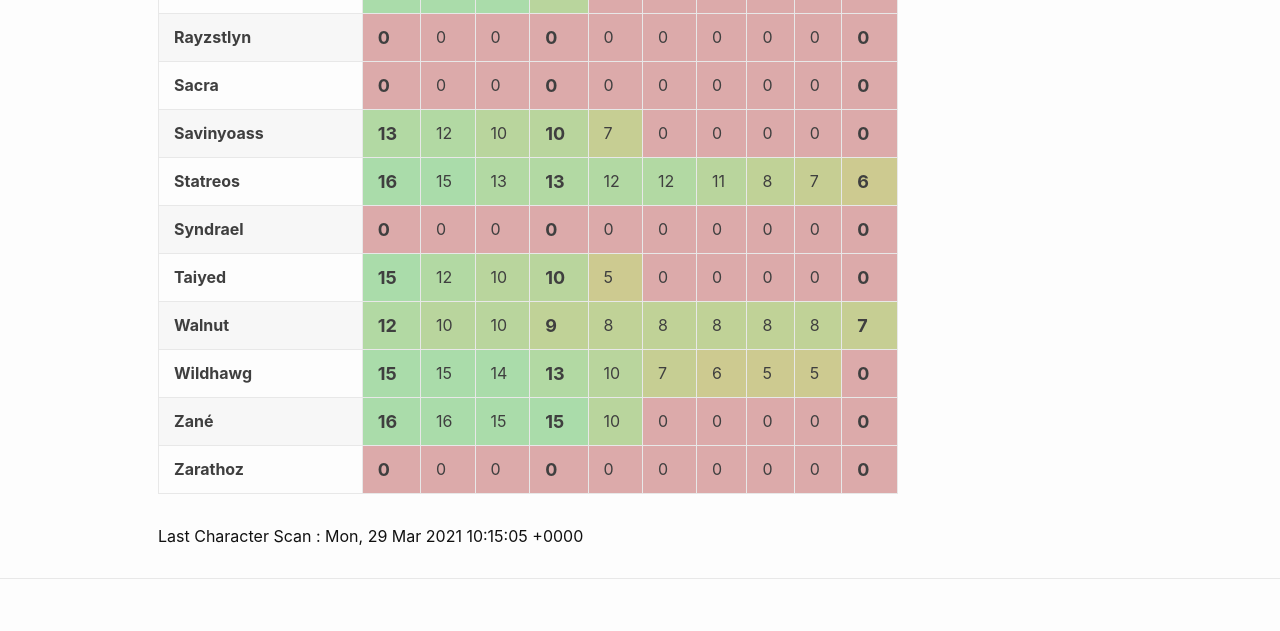
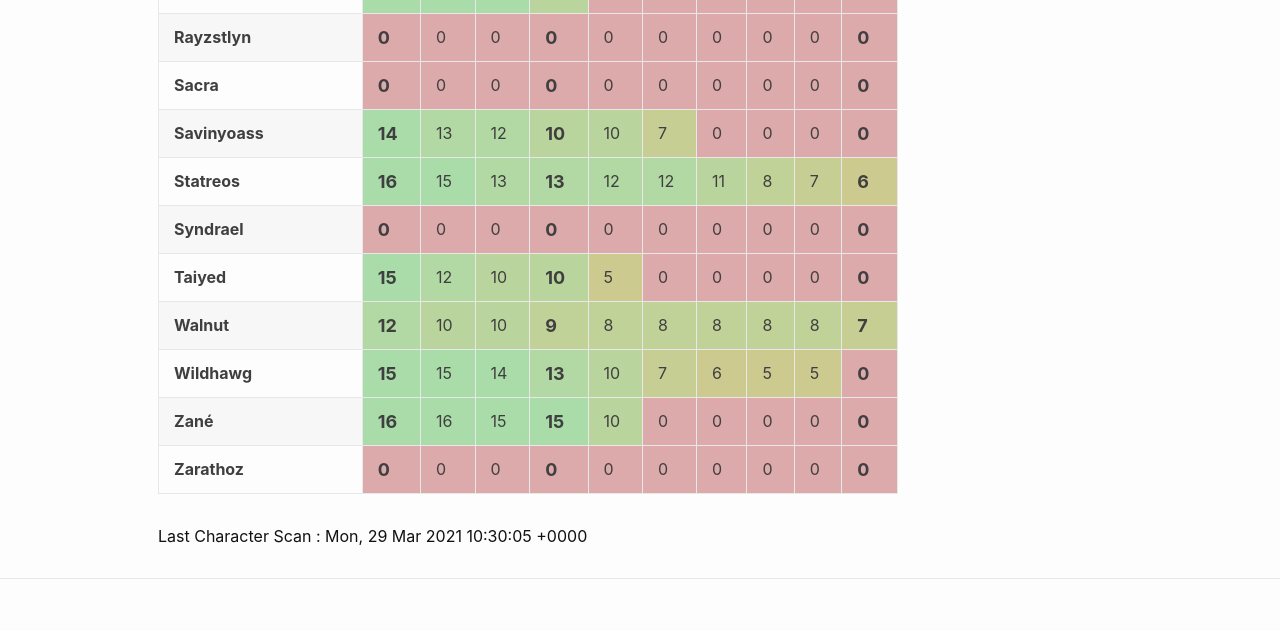
Before and after one commit to eldertribunal/keystonetracker, a Jekyll site: the page built from weekly.md, in a window 1280 px wide. Shown: the part 1621-2252 px from the top of the page. Built offline with Jekyll 4.4.1, drawn with Linux system fonts in a browser that asks for light colours.

Commit message:
auto scan Mon Mar 29 10:30:53 UTC 2021

```diff
--- a/_data/characters.json
+++ b/_data/characters.json
@@ -1264,42 +1264,42 @@
     "dungeons": [
       {
         "name": "Mists of Tirna Scithe",
-        "level": 10,
-        "id": 375
-      },
-      {
-        "name": "The Necrotic Wake",
-        "level": 13,
-        "id": 376
-      },
-      {
-        "name": "De Other Side",
-        "level": 12,
-        "id": 377
-      },
-      {
-        "name": "Halls of Atonement",
-        "level": 11,
-        "id": 378
-      },
-      {
-        "name": "Plaguefall",
-        "level": 10,
-        "id": 379
-      },
-      {
-        "name": "Sanguine Depths",
-        "level": 11,
-        "id": 380
-      },
-      {
-        "name": "Spires of Ascension",
-        "level": 12,
-        "id": 381
-      },
-      {
-        "name": "Theater of Pain",
-        "level": 11,
+        "level": 12,
+        "id": 375
+      },
+      {
+        "name": "The Necrotic Wake",
+        "level": 13,
+        "id": 376
+      },
+      {
+        "name": "De Other Side",
+        "level": 13,
+        "id": 377
+      },
+      {
+        "name": "Halls of Atonement",
+        "level": 11,
+        "id": 378
+      },
+      {
+        "name": "Plaguefall",
+        "level": 10,
+        "id": 379
+      },
+      {
+        "name": "Sanguine Depths",
+        "level": 11,
+        "id": 380
+      },
+      {
+        "name": "Spires of Ascension",
+        "level": 12,
+        "id": 381
+      },
+      {
+        "name": "Theater of Pain",
+        "level": 14,
         "id": 382
       }
     ]
--- a/_data/players.json
+++ b/_data/players.json
@@ -859,7 +859,7 @@
     "dungeons": [
       {
         "name": "Mists of Tirna Scithe",
-        "level": 10,
+        "level": 12,
         "id": 375
       },
       {
@@ -869,7 +869,7 @@
       },
       {
         "name": "De Other Side",
-        "level": 12,
+        "level": 13,
         "id": 377
       },
       {
@@ -894,7 +894,7 @@
       },
       {
         "name": "Theater of Pain",
-        "level": 11,
+        "level": 14,
         "id": 382
       }
     ]
--- a/_data/scanned.json
+++ b/_data/scanned.json
@@ -1,3 +1,3 @@
 {
-  "timestamp": 1617012905
+  "timestamp": 1617013805
 }
--- a/_data/weekly.json
+++ b/_data/weekly.json
@@ -422,12 +422,12 @@
   {
     "name": "Savinyoass",
     "dungeons": [
+      14,
       13,
       12,
       10,
       10,
       7,
-      0,
       0,
       0,
       0,
```
